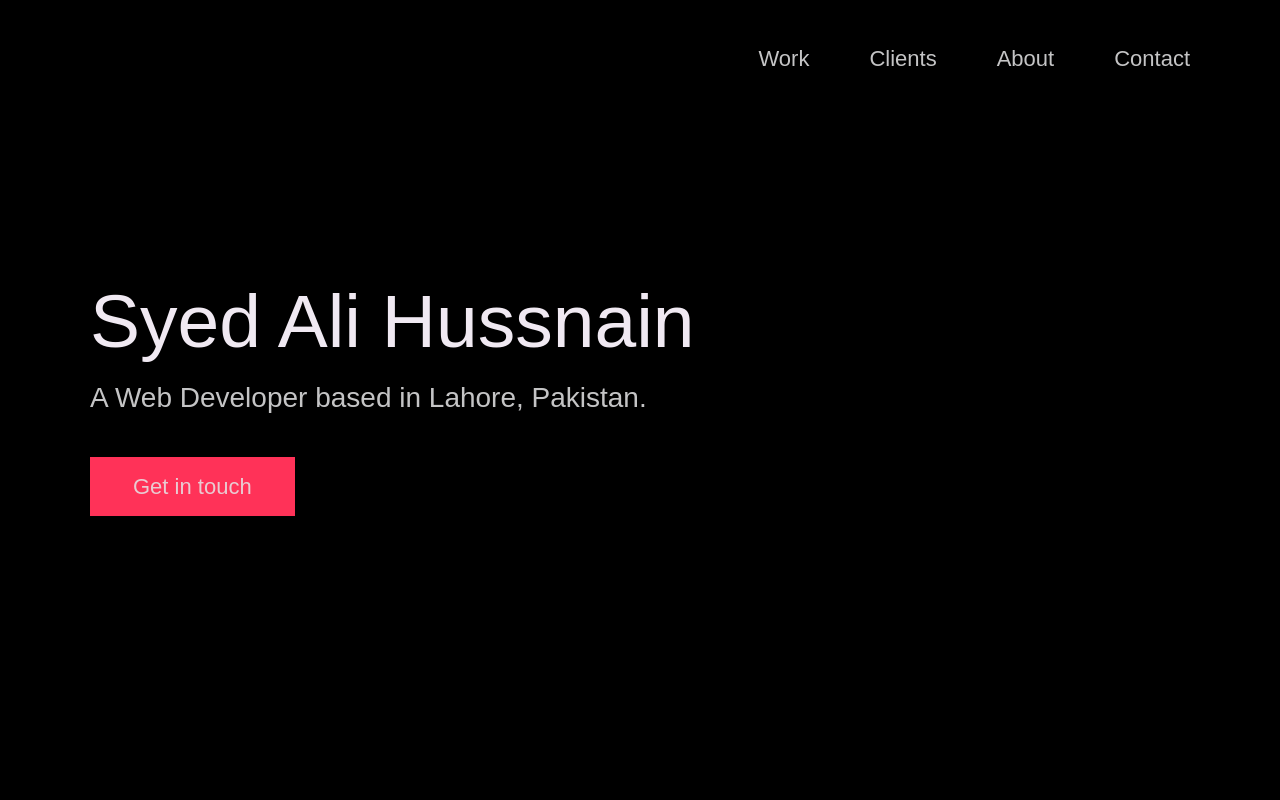
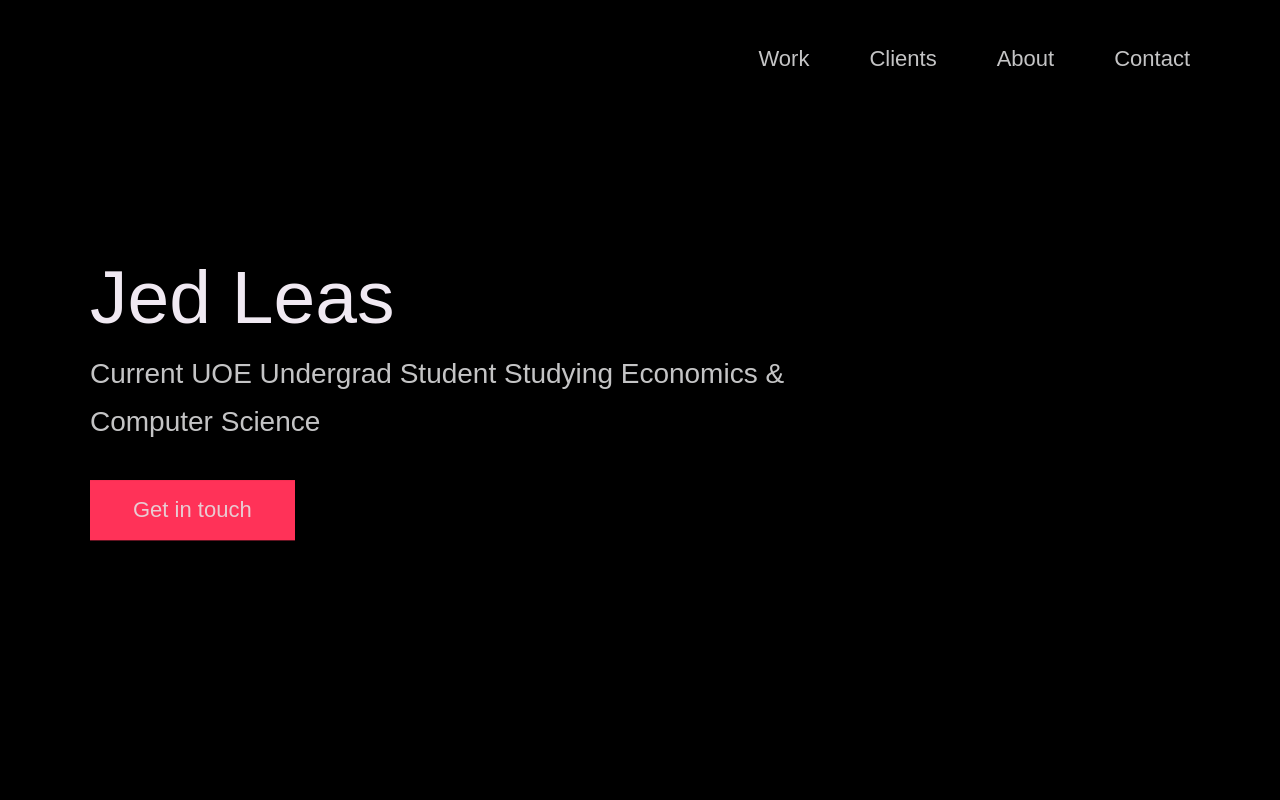
Before and after one commit to JedLeas/JedLeas.github.io, a plain HTML site: page index.html in a window 1280 px wide. Shown: the top 800 px of the page. Drawn offline with Linux system fonts and the light colour scheme; a web font is replaced by a local one.

Commit message:
Update index.html

```diff
--- a/index.html
+++ b/index.html
@@ -56,10 +56,10 @@
       <div class="header__text">
         <h1 class="heading-primary">
           <!-- Replace the following name with your name -->
-          <span>Syed Ali Hussnain</span>
+          <span>Jed Leas</span>
         </h1>
         <!-- Put a small paragraph about yourself -->
-        <p>A Web Developer based in Lahore, Pakistan.</p>
+        <p>Current UOE Undergrad Student Studying Economics & Computer Science </p>
         <a href="#contact" class="btn btn--pink">Get in touch</a>
       </div>
     </div>
@@ -255,9 +255,7 @@
       </ul>
 
       <!-- If you give me some credit by keeping the below paragraph, will be huge for me 😊 Thanks. -->
-      <p>
-        &copy; 2020 - Template designed & developed by <a href="https://nisar.dev" class="link">Nisar</a>.
-      </p>
+
       <div class="footer__github-buttons">
         <iframe
           src="https://ghbtns.com/github-btn.html?user=nisarhassan12&repo=portfolio-template&type=watch&count=true"
```
